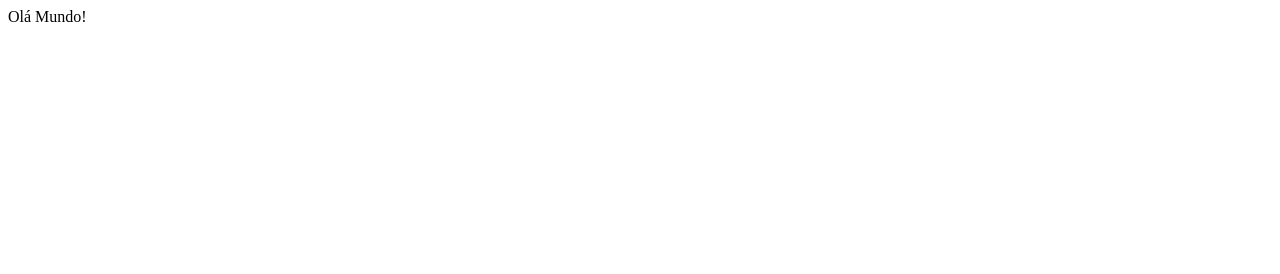
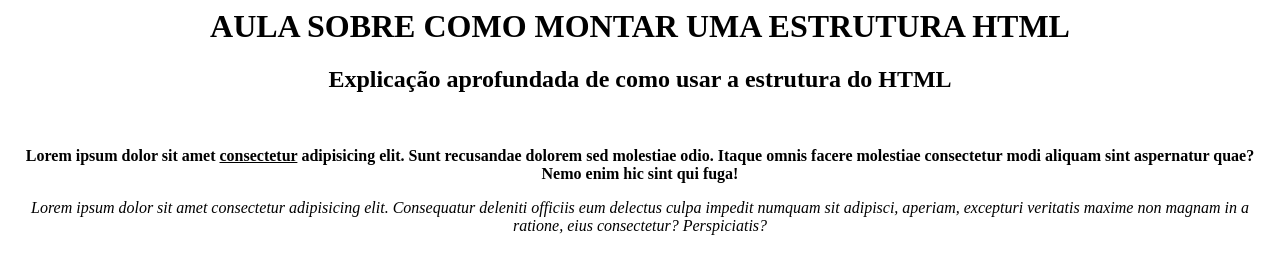
Before and after one commit to sinngjpeg/imersao-onp, a plain HTML site: page html e CSS/projeto HTML/estrutura.html in a window 1280 px wide. Drawn offline with Linux system fonts and the light colour scheme.

Commit message:
segunda aula

```diff
--- a/html e CSS/projeto HTML/estrutura.html
+++ b/html e CSS/projeto HTML/estrutura.html
@@ -1,9 +1,29 @@
 <html>
-    <head>
-        <title>ESTRUTURA HTML</title>
-    </head>
 
-    <body>
-        Olá Mundo!
-    </body>
+<head>
+    <title>ESTRUTURA HTML</title>
+</head>
+
+<body>
+    <center>
+        <h1> AULA SOBRE COMO MONTAR UMA ESTRUTURA HTML</h1>
+    </center>
+    <center>
+        <h2> Explicação aprofundada de como usar a estrutura do HTML</h2>
+    </center>
+
+    <br />
+    <center>
+        <p><b>Lorem ipsum dolor sit amet <u>consectetur</u> adipisicing elit. Sunt recusandae dolorem sed molestiae odio.
+            Itaque omnis facere molestiae consectetur modi aliquam sint aspernatur quae? Nemo enim hic sint qui fuga!
+            </b>
+        </p>
+    </center>
+</body>
+<center>
+    <p><i>Lorem ipsum dolor sit amet consectetur adipisicing elit. Consequatur deleniti officiis eum delectus culpa impedit
+        numquam sit adipisci, aperiam, excepturi veritatis maxime non magnam in a ratione, eius consectetur?
+        Perspiciatis?</i></p>
+</center>
+
 </html>
```
